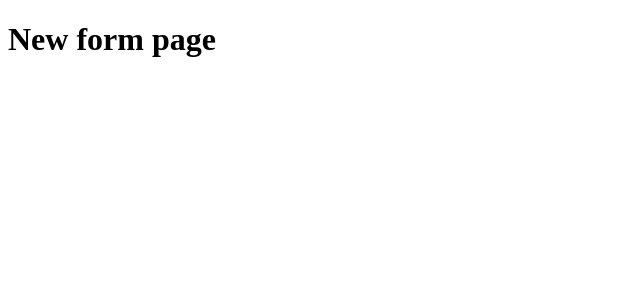
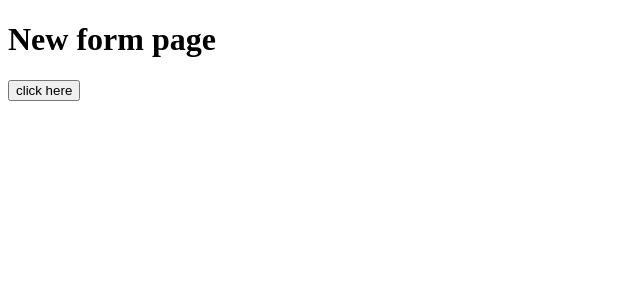
Before and after one commit to hack4impact-utk/internal-applications, a Next.js app in the folder apps/form-builder/: page /forms/create in a window 1280 px wide. Shown: the top 300 px of the page, without its empty margins (0-640 px from the left). Built offline with nearby package versions, Linux system fonts and the light colour scheme.

Commit message:
modified:   apps/form-builder/src/app/forms/create/page.tsx 	modified:   package-lock.json

```diff
--- a/apps/form-builder/src/app/forms/create/page.tsx
+++ b/apps/form-builder/src/app/forms/create/page.tsx
@@ -1,3 +1,10 @@
+import { Button } from '@mui/material';
+import { Card } from '@mui/material';
 export default async function NewFormPage() {
-  return <h1>New form page</h1>;
+  return (
+    <>
+      <h1>New form page</h1>
+      <button>click here</button>
+    </>
+  );
 }
```
Also changed, not shown: 1 other file (tests, documents, lock files or other folders).
